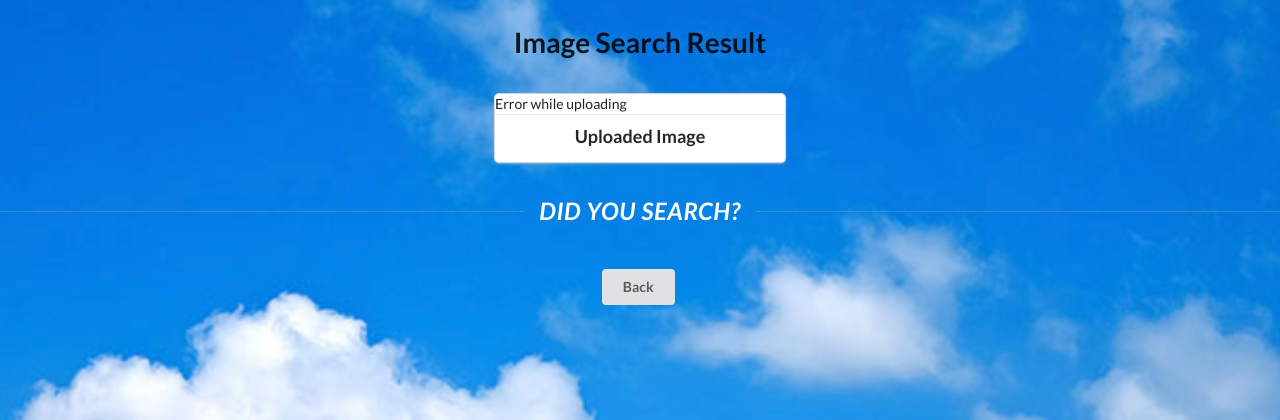
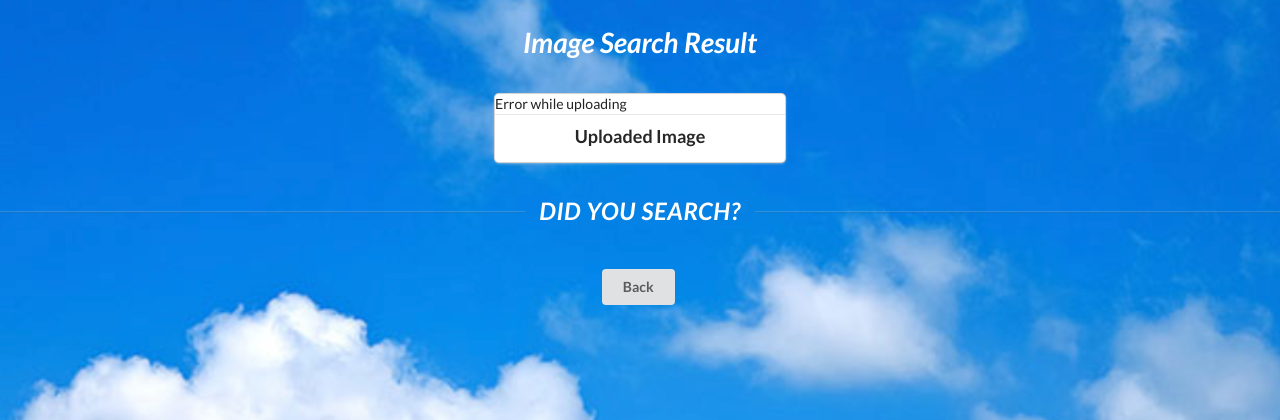
Before and after one commit to tiruka/imgsearch, a Flask app: template app/templates/result.html in a window 1280 px wide. Shown: the top 420 px of the page. Run offline with Flask 2, Linux system fonts and the light colour scheme; the template is opened without the code that fills it, so the values that code supplies are empty.

Commit message:
additionally modified html

```diff
--- a/app/templates/result.html
+++ b/app/templates/result.html
@@ -1,6 +1,6 @@
 {% extends "base.html" %}
 {% block content %}
-<h1 class="ui center aligned header" style="padding-top:1em">Image Search Result</h1>
+<h1 class="ui center aligned header" style="padding-top:1em"><span style="color:white"><em>Image Search Result</em></span></h1>
 <div class="ui centered cards" style="padding:20px">
   <div class="ui card">
       {% if original_img_url %}
```
